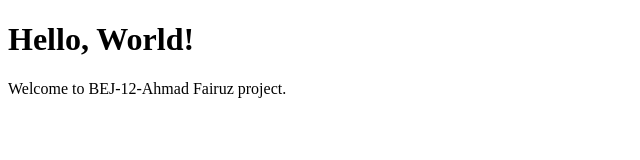
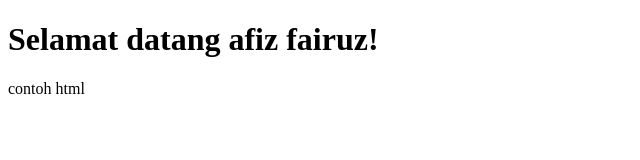
Before and after one commit to Afizfairuz/BEJ-12-AhmadFairuz, a website: page index.html in a window 1280 px wide. Shown: the whole page, without its empty margins (0-640 px from the left). Drawn offline with Linux system fonts and the light colour scheme.

Commit message:
feat: Update index.html and main.js
- Modify index.html to include new content
- Update main.js to fix bug in function foo()

```diff
--- a/index.html
+++ b/index.html
@@ -1,12 +1,12 @@
 <!DOCTYPE html>
 <html lang="en">
-<head>
-    <meta charset="UTF-8">
-    <meta name="viewport" content="width=device-width, initial-scale=1.0">
-    <title>BEJ-12-Ahmad Fairuz</title>
+    <head>
+        <meta charset="UTF-8">
+        <meta name="viewsport" content="width=device-width, initial-scale=1.0">
+        <title>Halaman Utama</title>
 </head>
 <body>
-    <h1>Hello, World!</h1>
-    <p>Welcome to BEJ-12-Ahmad Fairuz project.</p>
+    <h1>Selamat datang afiz fairuz!</h1>
+    <p>contoh html<p>
 </body>
 </html>
--- a/main.js
+++ b/main.js
@@ -8,6 +8,10 @@ app.use(express.json());
 app.use(express.urlencoded({ extended: true }));
 
 
+app.get("/", (req, res) => {
+  res.send("Hello World!");
+});
+
 const PORT = 3000;
 app.listen(PORT, () => {
   console.log(`Server berjalan di http://localhost:${PORT}`);
```
